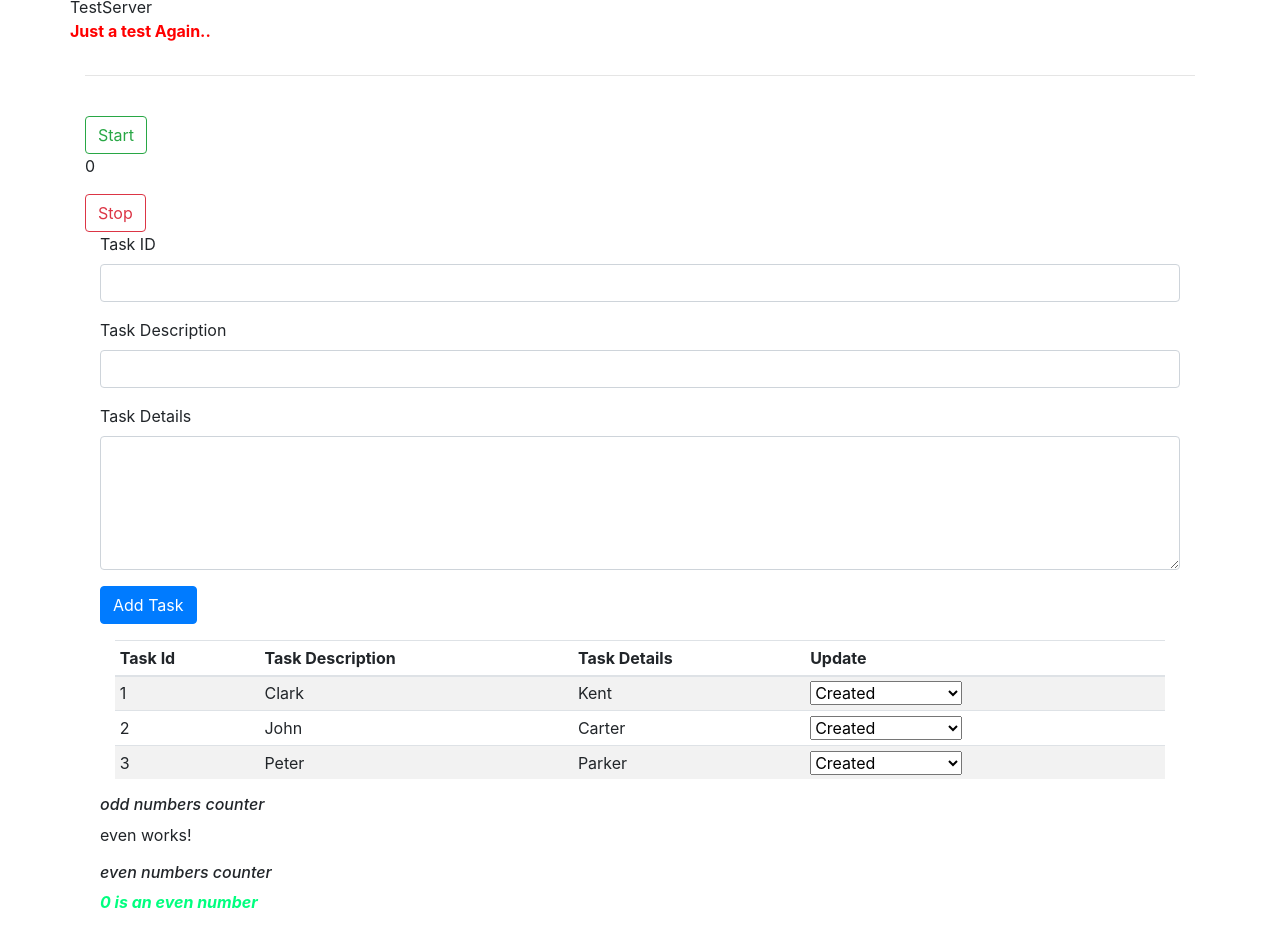
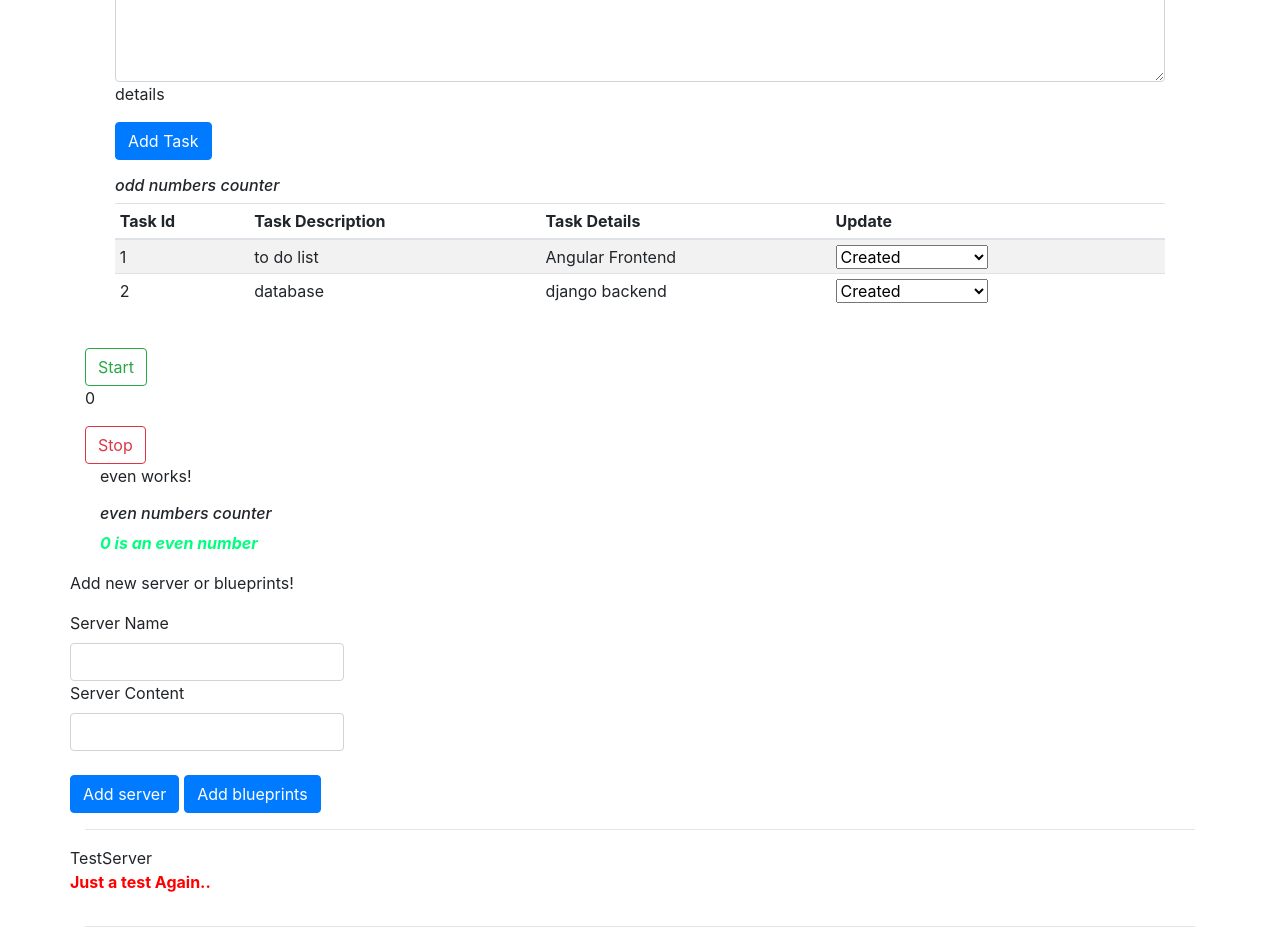
Before and after one commit to inziani/UnoUdemy, an Angular app: page / in a window 1280 px wide. Shown: the part 280-1223 px from the top of the page. Built offline with nearby package versions, Linux system fonts and the light colour scheme.

Commit message:
input and output

```diff
--- a/src/app/app.component.html
+++ b/src/app/app.component.html
@@ -1,4 +1,7 @@
 <div class="container">
+    <div>
+      <app-game-control></app-game-control>
+    </div>
   <app-cockpit
   (serverCreated)="onServerAdded($event)"
   (bluePrintCreated)="onBluePrintAdded($event)"
@@ -10,7 +13,5 @@
     </div>
   </div>
   <hr>
-  <div>
-    <app-game-control></app-game-control>
-  </div>
+
 </div>
--- a/src/app/cockpit/cockpit.component.ts
+++ b/src/app/cockpit/cockpit.component.ts
@@ -20,6 +20,7 @@ export class CockpitComponent implements OnInit {
   ngOnInit(): void {
   }
 
+
   onAddServer(serverInputName: HTMLInputElement){
     this.serverCreated.emit({serverName: serverInputName.value, serverContent: this.serverInputContent.nativeElement.value });
   }
--- a/src/app/game-control/game-control.component.html
+++ b/src/app/game-control/game-control.component.html
@@ -1,33 +1,47 @@
 <div class="container">
+      <div>
+        <app-odd [counter]='counter'  ></app-odd>
+        <!-- *ngFor="let taskList of taskList" [task]='taskList' -->
+      </div>
+  <div class="container">
+    <table class="table table-striped table-sm">
+      <thead>
+        <tr>
+          <th>Task Id</th>
+          <th>Task Description</th>
+          <th>Task Details</th>
+          <th>Update</th>
+        </tr>
+      </thead>
+      <tbody>
+        <tr *ngFor="let task of taskList">
+          <td>{{ task.taskId }}</td>
+          <td>{{ task.taskDesc }}</td>
+          <td>{{ task.taskDetails }}</td>
+          <td>
+            <div>
+              <!-- <label for="status" style="margin-right: 30px;">Status</label> -->
+              <select name="status" id="status" required>
+                <!-- <option value="created">Status</option> -->
+                <option value="created">Created</option>
+                <option value="wip">Work in Progress</option>
+                <option value="complete">Complete</option>
+                <option value="closed">Closed</option>
+              </select>
+            </div>
+          </td>
+        </tr>
+      </tbody>
+    </table>
+  </div>
     <div class="row">
       <div class="col-xs-12">
         <br>
-      <button class="btn btn-outline-success" type="button" style="margin-right: 20px;" (click)="onStart()">Start</button>
+        <button class="btn btn-outline-success" type="button" style="margin-right: 20px;" (click)="onClick()">Start</button>
         <p>{{ counter }}</p>
         <button class="btn btn-outline-danger" type="button">Stop</button>
       </div>
     </div>
-  <div>
-        <div class="col-xs-12">
-          <div class="form-group">
-            <label for="taskId"> Task ID</label>
-            <input type="text" class="form-control" id="taskId">
+    <div><app-even [counter]='counter'></app-even></div>
+
 </div>
-          <div class="form-group">
-            <label for="taskDesc">Task Description</label>
-            <input type="text" class="form-control" id="taskDesc">
-          </div>
-          <div class="form-group">
-            <label for="taskDetails">Task Details</label>
-            <textarea class="form-control" name="taskDetails" id="taskDetails" cols="30" rows="5"></textarea>
-          </div>
-          <div class="form-group">
-            <button type="submit" class="btn btn-primary">Add Task</button>
-          </div>
-        </div>
-  </div>
-    <div>
-      <app-odd [counter]='counter'></app-odd>
-      <app-even [counter]='counter'></app-even>
-    </div>
-</div>
--- a/src/app/game-control/game-control.component.ts
+++ b/src/app/game-control/game-control.component.ts
@@ -1,5 +1,5 @@
 import { Time } from '@angular/common';
-import { Component, OnInit } from '@angular/core';
+import { Component, OnInit, EventEmitter, Output } from '@angular/core';
 
 import { Task } from './task';
 
@@ -10,34 +10,45 @@ import { Task } from './task';
 })
 export class GameControlComponent implements OnInit {
 
+
   public counter: number;
   public timer!: ReturnType<typeof setTimeout>;
   public task: Task;
-  public taskList = [{ taskId: 0, taskDesc: 'to do list', taskDetails: 'My first Angular app'}];
+  public taskList = [{ taskId: '1', taskDesc: 'to do list', taskDetails: 'Angular Frontend'},
+{ taskId: '2', taskDesc: 'database', taskDetails: 'django backend'}];
 
 
 
   constructor() {
     this.counter = 0;
-    this.task = new Task (0, '', '');
+    this.task = new Task ('', '', '');
 
   }
 
   ngOnInit(): void {
+
   }
 
   addIng(){
-    this.counter +=1
+    this.counter +=1;
+
   }
 
-  onStart(){
+  displayList(){
+    return this.taskList
 
-    this.timer = setInterval(this.addIng, 3000);
-    // this.counter +=1
   }
 
-  createTask(taskData:{taskId: number, taskDesc: string, taskDetails: string}){
-    this.taskList.push({taskId: taskData.taskId, taskDesc: taskData.taskDesc, taskDetails:taskData.taskDetails})
+  // createTask(taskData:{taskId: number, taskDesc: string, taskDetails: string}){
+  //   this.taskList.push({taskId: taskData.taskId, taskDesc: taskData.taskDesc, taskDetails:taskData.taskDetails})
+  // }
+
+  // createTask(InputTask: HTMLInputElement){
+  //   this.taskList.push({taskId: InputTask.value, taskDesc: InputTask.value, taskDetails:InputTask.value})
+  // }
+
+  onClick(){
+     console.log('hey I am  clicked in child');
   }
 
 }
--- a/src/app/game-control/task.ts
+++ b/src/app/game-control/task.ts
@@ -1,6 +1,6 @@
 export class Task {
 
-  constructor(taskId: number, taskDesc: string, taskDetails: string ){
+  constructor(taskId: string, taskDesc: string, taskDetails: string ){
 
   }
 }
--- a/src/app/odd/odd.component.html
+++ b/src/app/odd/odd.component.html
@@ -1,67 +1,30 @@
+
 <div class="container">
-  <table class="table table-striped table-sm">
-    <thead>
-      <tr>
-        <th>Task Id</th>
-        <th>Task Description</th>
-        <th>Task Details</th>
-        <th>Update</th>
-      </tr>
-    </thead>
-    <tbody>
-      <tr>
-        <td>1</td>
-        <td>Clark</td>
-        <td>Kent</td>
-        <td>
     <div>
-            <!-- <label for="status" style="margin-right: 30px;">Status</label> -->
-            <select name="status" id="status" required>
-              <!-- <option value="created">Status</option> -->
-              <option value="created">Created</option>
-              <option value="wip">Work in Progress</option>
-              <option value="complete">Complete</option>
-              <option value="closed">Closed</option>
-            </select>
+      <div class="col-xs-12">
+        <div class="form-group">
+          <label for="taskId"> Task ID</label>
+          <input type="text" class="form-control" id="taskId" [(ngModel)]="taskIdInput">
+          <p>{{ taskIdInput }}</p>
         </div>
-        </td>
-      </tr>
-      <tr>
-        <td>2</td>
-        <td>John</td>
-        <td>Carter</td>
-        <td>
-          <div>
-            <!-- <label for="status" style="margin-right: 30px;">Status</label> -->
-            <select name="status" id="status" required>
-              <!-- <option value="created">Status</option> -->
-              <option value="created">Created</option>
-              <option value="wip">Work in Progress</option>
-              <option value="complete">Complete</option>
-              <option value="closed">Closed</option>
-            </select>
+        <div class="form-group">
+          <label for="taskDesc">Task Description</label>
+          <input type="text" class="form-control" id="taskDesc" [(ngModel)]="taskDescInput">
+          <p>{{ taskDescInput }}</p>
         </div>
-        </td>
-      </tr>
-      <tr>
-        <td>3</td>
-        <td>Peter</td>
-        <td>Parker</td>
-        <td>
-          <div>
-            <!-- <label for="status" style="margin-right: 30px;">Status</label> -->
-            <select name="status" id="status" required>
-              <!-- <option value="created">Status</option> -->
-              <option value="created" id="created">Created</option>
-              <option value="wip" id="wip">Work in Progress</option>
-              <option value="complete" id="complete">Complete</option>
-              <option value="closed" id="closed">Closed</option>
-            </select>
+        <div class="form-group">
+          <label for="taskDetails">Task Details</label>
+          <textarea class="form-control" name="taskDetails" id="taskDetails" cols="30" rows="5" [(ngModel)]="taskDetaialsInput"></textarea>
+          <p>{{ taskDetaialsInput }}</p>
         </div>
-        </td>
-      </tr>
-    </tbody>
-  </table>
+        <div class="form-group">
+          <button type="submit" class="btn btn-primary" (onclick)="taskAdd()"> Add Task</button>
+        </div>
+        <!-- <div>
+          <p>
+            test input {{ tasks.taskId }}, {{ tasks.taskDesc }}, {{ tasks.taskDetails }}</p>
+        </div> -->
+      </div>
     </div>
     <em>
       <strong>
@@ -69,3 +32,4 @@
         <p *ngIf="counter%2 != 0" style="color:sienna">{{ counter }} is an odd number</p>
       </strong>
     </em>
+</div>
--- a/src/app/odd/odd.component.ts
+++ b/src/app/odd/odd.component.ts
@@ -1,4 +1,5 @@
-import { Component, Input, OnInit } from '@angular/core';
+import { Component, Input, OnInit, Output, EventEmitter } from '@angular/core';
+import { Task } from '../game-control/task';
 
 @Component({
   selector: 'app-odd',
@@ -6,13 +7,31 @@ import { Component, Input, OnInit } from '@angular/core';
   styleUrls: ['./odd.component.css']
 })
 export class OddComponent implements OnInit {
+  taskIdInput = 'one';
+  taskDescInput= 'desc'
+  taskDetaialsInput = 'details'
   @Input()counter: number;
+  @Input('task')tasks: [{taskId: string, taskDesc: string, taskDetails: string}]
+  @Output() taskAdded = new EventEmitter();
+
 
   constructor() {
     this.counter = 0
+    this.tasks = [{'taskId': 'taskId', 'taskDesc': 'taskDesc', 'taskDetails': 'taskDetails'}]
+    this.taskIdInput = ''
+
   }
 
+  taskAdd(){
+    this.taskAdded.emit(this.tasks.push({taskId: this.taskIdInput, taskDesc: this.taskDescInput, taskDetails: this.taskDescInput}));
+
+  }
+
+
+
+
   ngOnInit(): void {
+
   }
 
 }
```
Also changed, not shown: src/app/cockpit/cockpit.component.html (line endings or trailing spaces). Lines whose indentation alone changed are shown as unchanged.
